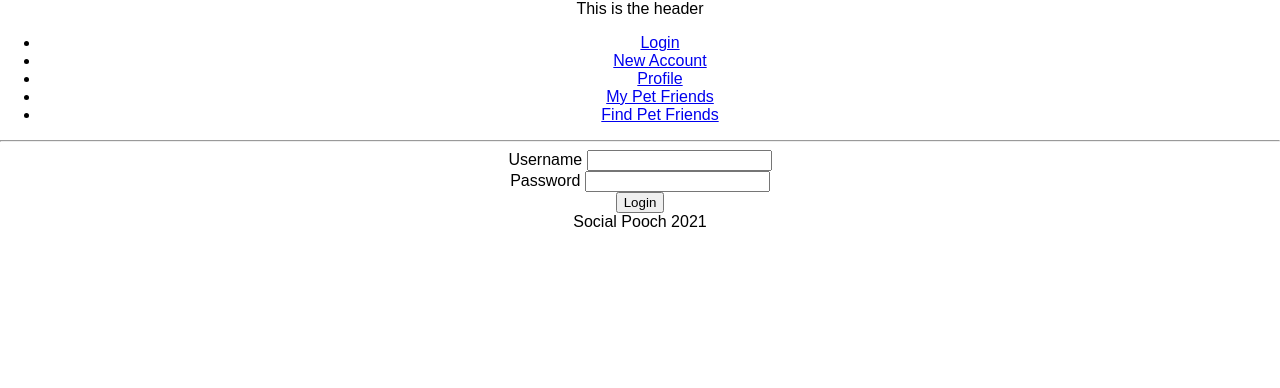
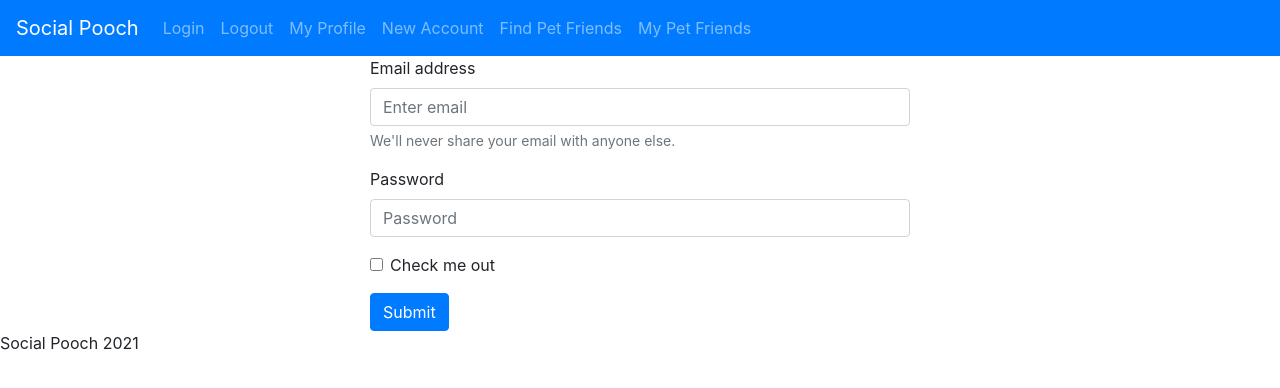
Before and after one commit to mklakhan/social-pooch, a React (Create React App) app in the folder client/: page / in a window 1280 px wide. Shown: the top 388 px of the page. Built offline with nearby package versions, Linux system fonts and the light colour scheme.

Commit message:
updates to login.js and app.js

```diff
--- a/client/package.json
+++ b/client/package.json
@@ -5,7 +5,9 @@
   "private": true,
   "proxy": "http://localhost:3001/",
   "dependencies": {
+    "bootstrap": "^4.6.0",
     "react": "^16.13.1",
+    "react-bootstrap": "^1.5.2",
     "react-dom": "^16.13.1",
     "react-scripts": "3.4.3"
   },
--- a/client/src/App.js
+++ b/client/src/App.js
@@ -6,7 +6,8 @@ import {
   Link
 } from "react-router-dom";
 import logo from "./logo.svg";
-import "./App.css";
+// import "./App.css";
+import { Navbar, Nav, FormControl, Button, Container, Row, Col, Form } from 'react-bootstrap'
 import FindPetFriends from "./components/FindPetFriends";
 import Login from "./components/Login";
 import MyPetFriends from "./components/MyPetFriends";
@@ -18,39 +19,23 @@ import Profile from "./components/Profile";
 function App() {
   return (
     <div className="App">
-      <header>
-        This is the header
-      </header>
       <main>
         <Router>
           <div>
-        <ul>
-          <li>
-            <Link to="/">Login</Link>
-          </li>
-          <li>
-            <Link to="/newaccount">New Account</Link>
-          </li>
-          <li>
-            <Link to="/profile">Profile</Link>
-          </li>
-          <li>
-            <Link to="/mypetfriends">My Pet Friends</Link>
-          </li>
-          <li>
-            <Link to="/findpetfriends">Find Pet Friends</Link>
-          </li>
-        </ul>
+            <Navbar bg="primary" variant="dark">
+              <Navbar.Brand href="/">Social Pooch</Navbar.Brand>
+              <Nav className="mr-auto">
+                <Nav.Link href="/">Login</Nav.Link>
+                <Nav.Link href="/">Logout</Nav.Link>
+                <Nav.Link href="/profile">My Profile</Nav.Link>
+                <Nav.Link href="/newaccount">New Account</Nav.Link>
+                <Nav.Link href="/findpetfriends">Find Pet Friends</Nav.Link>
+                <Nav.Link href="/mypetfriends">My Pet Friends</Nav.Link>
+              </Nav>
+            </Navbar>
 
-        <hr />
 
-        {/*
-          A <Switch> looks through all its children <Route>
-          elements and renders the first one whose path
-          matches the current URL. Use a <Switch> any time
-          you have multiple routes, but you want only one
-          of them to render at a time
-        */}
+
             <Switch>
               <Route exact path="/">
                 <Login />
@@ -75,15 +60,6 @@ function App() {
         Social Pooch 2021
       </footer>
     </div>
-    // <div className="App">
-    //   <div className="App-header">
-    //     <img src={logo} className="App-logo" alt="logo" />
-    //     <h2>Welcome to React</h2>
-    //   </div>
-    //   <p className="App-intro">
-    //     To get started, edit <code>src/App.js</code> and save to reload.
-    //   </p>
-    // </div>
   );
 }
 
--- a/client/src/components/Login.js
+++ b/client/src/components/Login.js
@@ -1,15 +1,35 @@
 import React from 'react'
+import {Button, Container, Row, Col, Form} from 'react-bootstrap'
+
+
 
 export default function Login() {
     return (
-        <div>
-            <div>
-                <label for="username"> Username </label>
-                <input type="text" name="username" id="username" /><br/>
-                <label for="password"> Password </label>
-                <input type="text" name="password" id="password" /><br/>
-                <button>Login</button>
-            </div>
-        </div>
+        <Container>
+            <Row>
+                <Col md={{ span: 6, offset: 3 }}>
+                    <Form>
+                        <Form.Group controlId="formBasicEmail">
+                            <Form.Label>Email address</Form.Label>
+                            <Form.Control type="email" placeholder="Enter email" />
+                            <Form.Text className="text-muted">
+                                We'll never share your email with anyone else.
+                            </Form.Text>
+                        </Form.Group>
+
+                        <Form.Group controlId="formBasicPassword">
+                            <Form.Label>Password</Form.Label>
+                            <Form.Control type="password" placeholder="Password" />
+                        </Form.Group>
+                        <Form.Group controlId="formBasicCheckbox">
+                            <Form.Check type="checkbox" label="Check me out" />
+                        </Form.Group>
+                        <Button variant="primary" type="submit">
+                            Submit
+                        </Button>
+                    </Form>
+                </Col>
+            </Row>
+        </Container>
     )
 }
--- a/client/src/index.js
+++ b/client/src/index.js
@@ -3,6 +3,7 @@ import ReactDOM from "react-dom";
 import "./index.css";
 import App from "./App";
 import registerServiceWorker from "./registerServiceWorker";
+import 'bootstrap/dist/css/bootstrap.min.css';
 
 ReactDOM.render(<App />, document.getElementById("root"));
 registerServiceWorker();
```
Also changed, not shown: 1 other file (tests, documents, lock files or other folders). Lines whose indentation alone changed are shown as unchanged.
